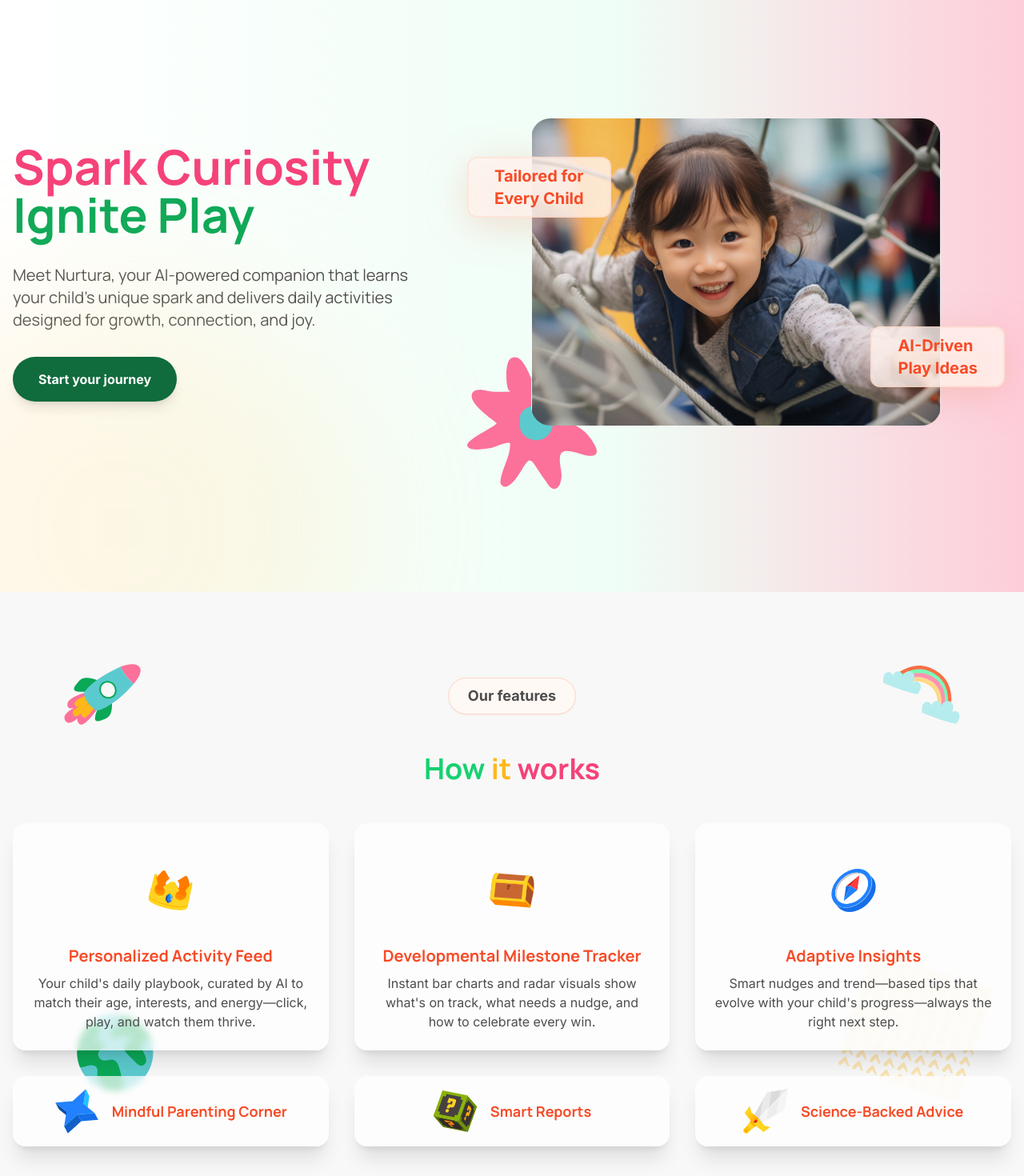
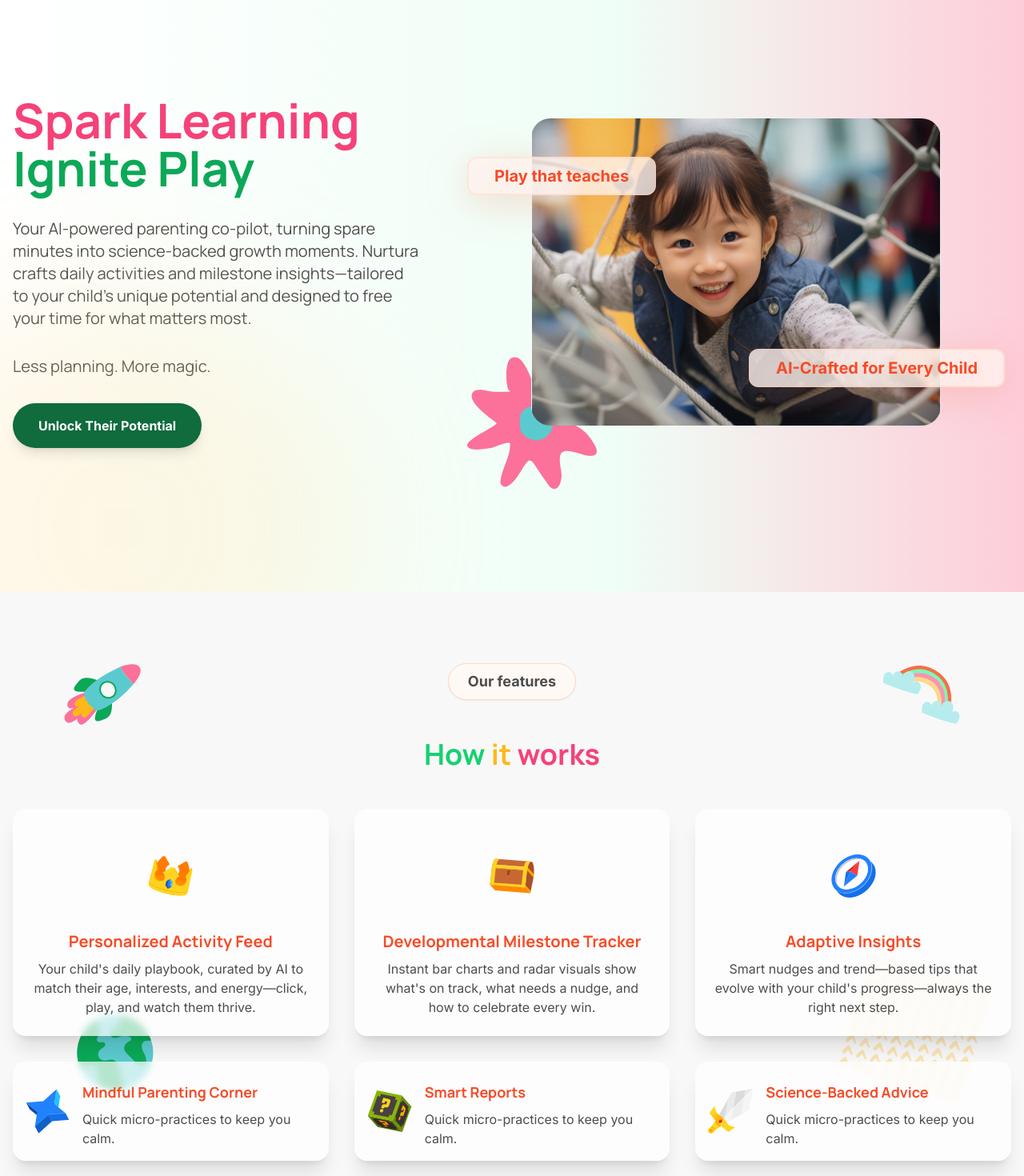
Before and after one commit to kubothegsd/nurtura-landing-page, a React (Vite) app: page / in a window 1280 px wide. Shown: the part 140-1610 px from the top of the page at 80% size. Built offline with nearby package versions, Linux system fonts and the light colour scheme; no server answers.

Commit message:
Modify hero, features components

```diff
--- a/src/components/landing/Features.tsx
+++ b/src/components/landing/Features.tsx
@@ -24,14 +24,20 @@ const mainFeatures = [
 const additionalFeatures = [
   {
     title: 'Mindful Parenting Corner',
+    description:
+      "Quick micro-practices to keep you calm.",
     logoUrl: '/images/star.svg',
   },
   {
     title: 'Smart Reports',
+    description:
+      "Quick micro-practices to keep you calm.",
     logoUrl: '/images/rubik.svg',
   },
   {
     title: 'Science-Backed Advice',
+    description:
+      "Quick micro-practices to keep you calm.",
     logoUrl: '/images/sword.svg',
   },
 ];
@@ -165,7 +171,7 @@ export const Features = () => {
                 'p-3 sm:p-4',
                 'shadow-xl',
                 'flex flex-col items-center',
-                'text-center',
+                'text-left',
                 'relative'
               )}
             >
@@ -176,7 +182,8 @@ export const Features = () => {
                   className={clsx('w-8 h-8 sm:w-14 sm:h-14')}
                 />
 
-                <h4
+                <div className='flex flex-col items-start justify-center'>
+                  <h4
                   className={clsx(
                     'text-sm sm:text-lg',
                     'font-primary',
@@ -188,6 +195,17 @@ export const Features = () => {
                 >
                   {feature.title}
                 </h4>
+
+                <p
+                  className={clsx(
+                    'text-brand-neutral',
+                    'text-sm sm:text-base font-normal leading-relaxed',
+                    'font-secondary'
+                  )}
+                >
+                  {feature.description}
+                </p>
+                </div>
               </div>
             </div>
           ))}
--- a/src/components/landing/Hero.tsx
+++ b/src/components/landing/Hero.tsx
@@ -31,7 +31,7 @@ export const Hero = () => {
                 'text-3xl sm:text-4xl md:text-5xl lg:text-6xl'
               )}
             >
-              Spark Curiosity
+              Spark Learning
             </h1>
 
             <h1
@@ -46,9 +46,14 @@ export const Hero = () => {
             </h1>
 
             <p className='text-sm sm:text-base md:text-lg lg:text-xl font-primary text-brand-neutral my-4 md:my-6 lg:my-8 max-w-lg mx-auto md:mx-0'>
-              Meet Nurtura, your AI-powered companion that learns your child's
-              unique spark and delivers daily activities designed for growth,
-              connection, and joy.
+              Your AI-powered parenting co-pilot, turning spare minutes into
+              science-backed growth moments. Nurtura crafts daily activities
+              and milestone insights—tailored to your child’s unique potential
+              and designed to free your time for what matters most.
+            </p>
+
+            <p className='text-sm sm:text-base md:text-lg lg:text-xl font-primary text-brand-neutral my-4 md:my-6 lg:my-8 max-w-lg mx-auto md:mx-0'>
+              Less planning. More magic.
             </p>
 
             <div className='flex flex-col sm:flex-row gap-3 md:gap-4 justify-center md:justify-start'>
@@ -66,7 +71,7 @@ export const Hero = () => {
                 )}
                 href='#quiz'
               >
-                Start your journey
+                Unlock Their Potential
               </a>
             </div>
           </div>
@@ -112,9 +117,7 @@ export const Hero = () => {
               )}
             >
               <div className='text-xs sm:text-sm md:text-base lg:text-lg xl:text-xl font-bold text-brand-orange leading-tight'>
-                Tailored for
-                <br />
-                Every Child
+                Play that teaches
               </div>
             </div>
 
@@ -129,8 +132,7 @@ export const Hero = () => {
               )}
             >
               <div className='text-xs sm:text-sm md:text-base lg:text-lg xl:text-xl font-bold text-brand-orange leading-tight'>
-                AI-Driven <br />
-                Play Ideas
+                AI-Crafted for Every Child
               </div>
             </div>
           </div>
```
